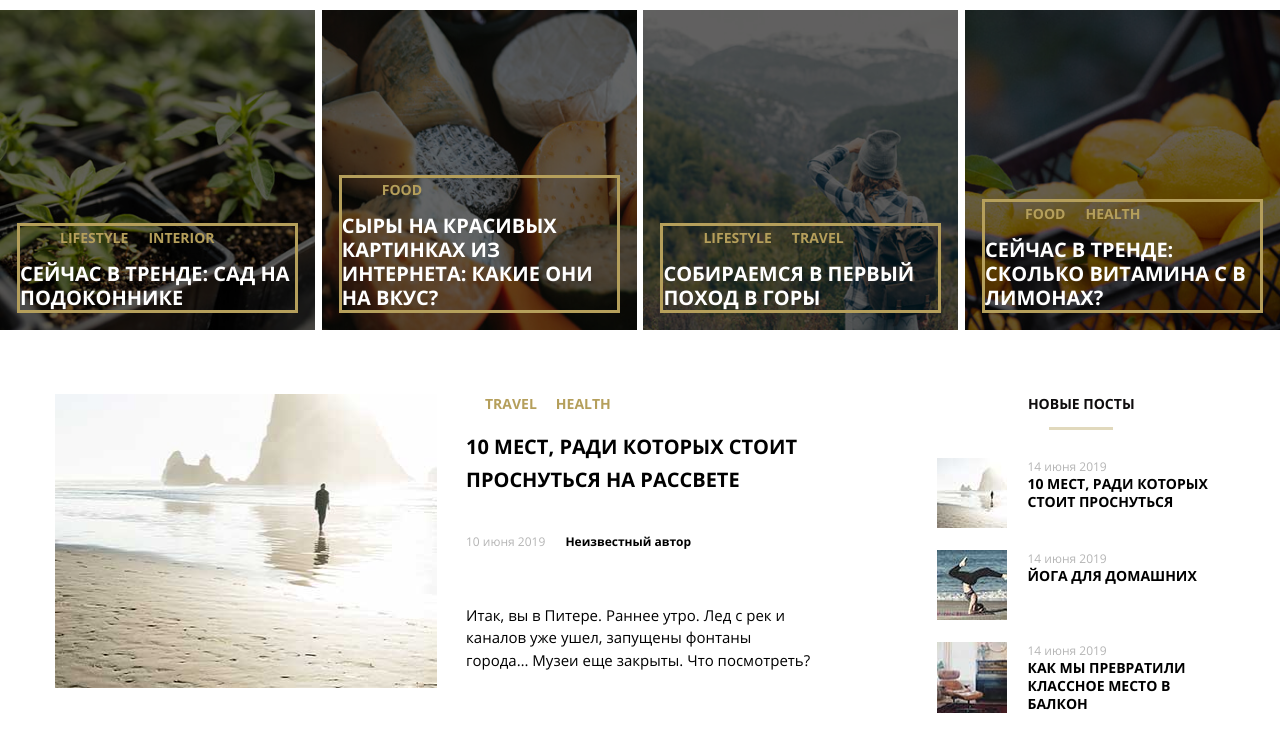
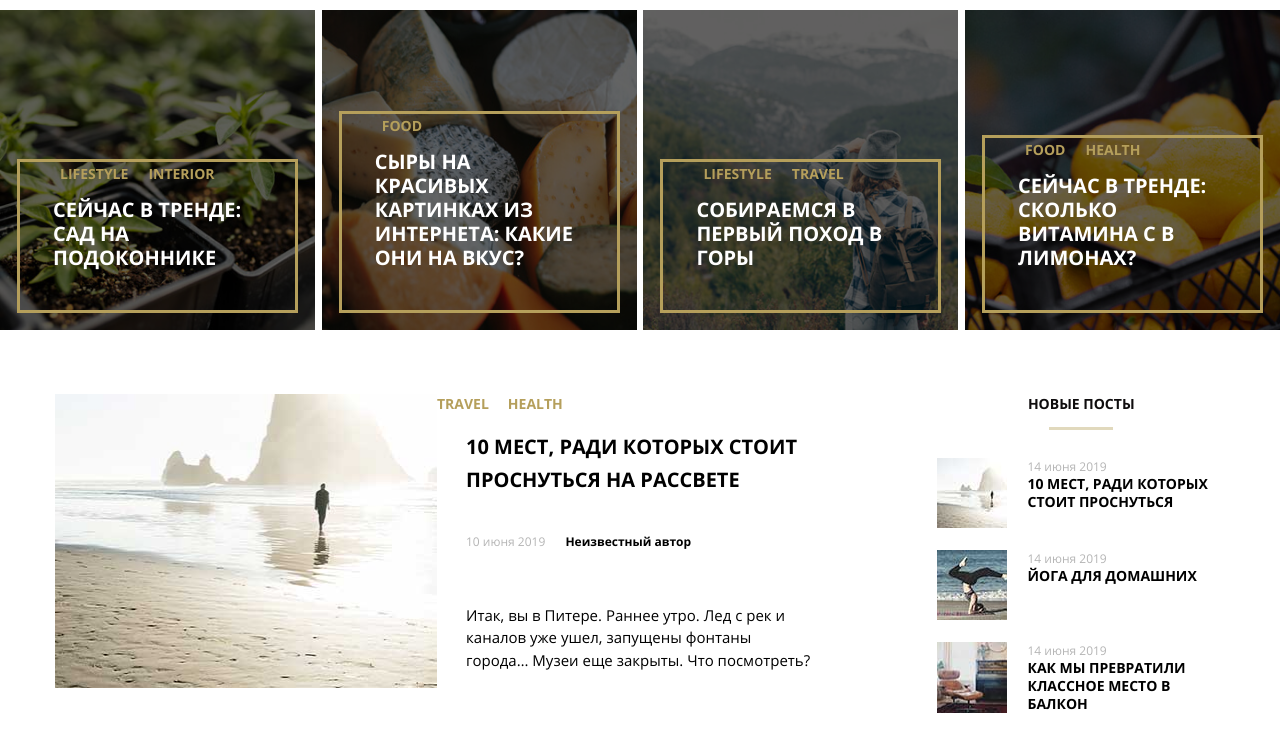
Before and after one commit to VladimirVVVS/mq-diplom, a plain HTML site: page index.html in a window 1280 px wide. Shown: the part 580-1312 px from the top of the page. Drawn offline with Linux system fonts and the light colour scheme.

Commit message:
Add files via upload

```diff
--- a/css/style.css
+++ b/css/style.css
@@ -316,7 +316,6 @@ body {
 }
 
 .text-trend {
-  width: 100%;
   outline: 3px solid #b59f5b;
   position: relative;
   z-index: 10;
@@ -359,7 +358,10 @@ body {
   line-height: 1.2;
   position: relative;
   z-index: 10;
-  margin-top: 14px;
+  padding-bottom: 40px;
+  padding-left: 33px;
+  padding-right: 40px;
+  padding-top: 14px;
   text-transform: uppercase;
 }
 
@@ -432,7 +434,6 @@ body {
   list-style-type: none;
   padding-inline-start: 0;
   margin-right: 20px;
-  padding-left: 29px;
 }
 
 .body-link-a a {
@@ -442,9 +443,11 @@ body {
   font-weight: 700;
   font-size: 14px;
   display: flex;
-  margin-left: 19px;
+  margin-right: 19px;
 }
-
+ul {
+  List-style-type: disc;
+}
 .body-link-a a:hover {
   text-decoration: underline;
 }
@@ -819,7 +822,6 @@ body {
 
 .preview-text {
   display: block;
-  width: 271px;
   /* height: 1px; */
   /* background-color: #eeeeee; */
   margin-bottom: 19px;
@@ -836,21 +838,19 @@ body {
   display: flex;
   flex-wrap: wrap;
   justify-content: space-around;
-  max-width: 1170px;
   margin-left: auto;
   margin-right: auto;
-
 }
 
 .card-container {
   display: flex;
   flex-direction: column;
-  width: 25%;
 }
 
 
 
 .card-text-card {
+  width: 300px;
   outline: 3px solid #b59f5b;
   outline-offset: 24px;
   flex-direction: column;
```
